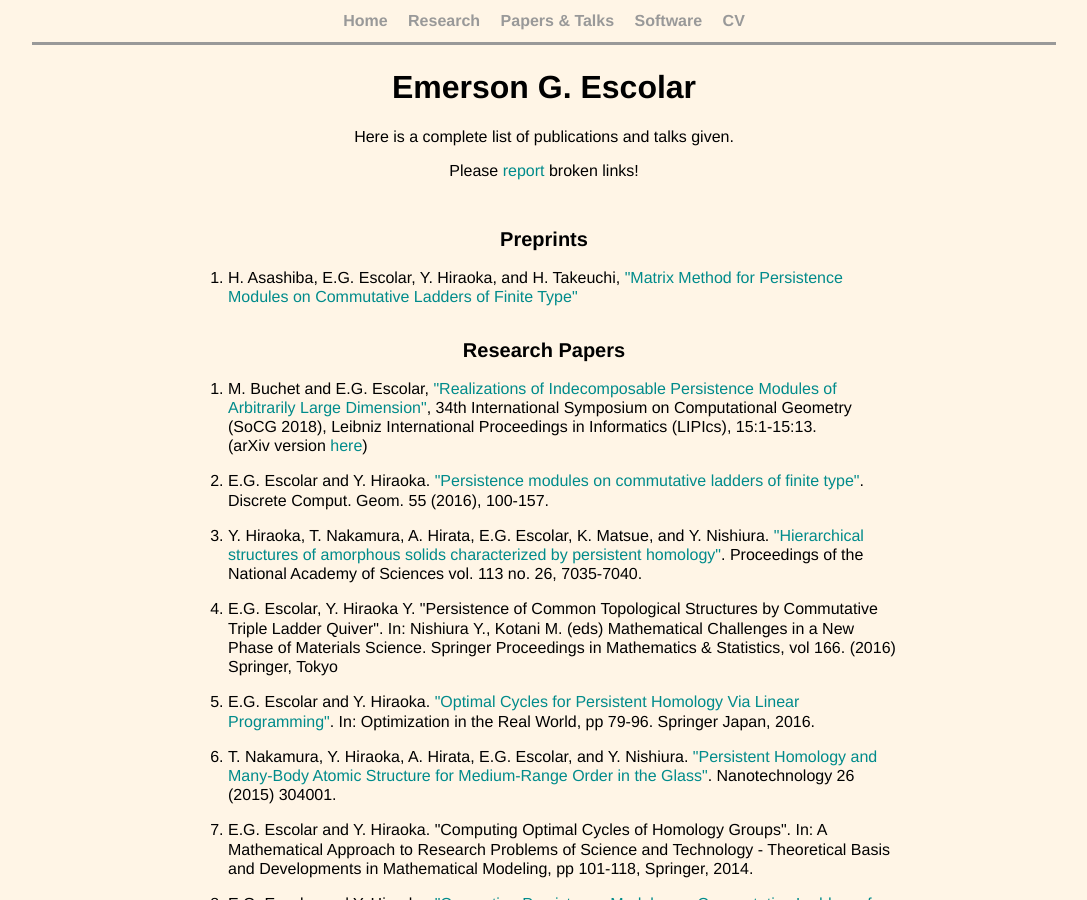
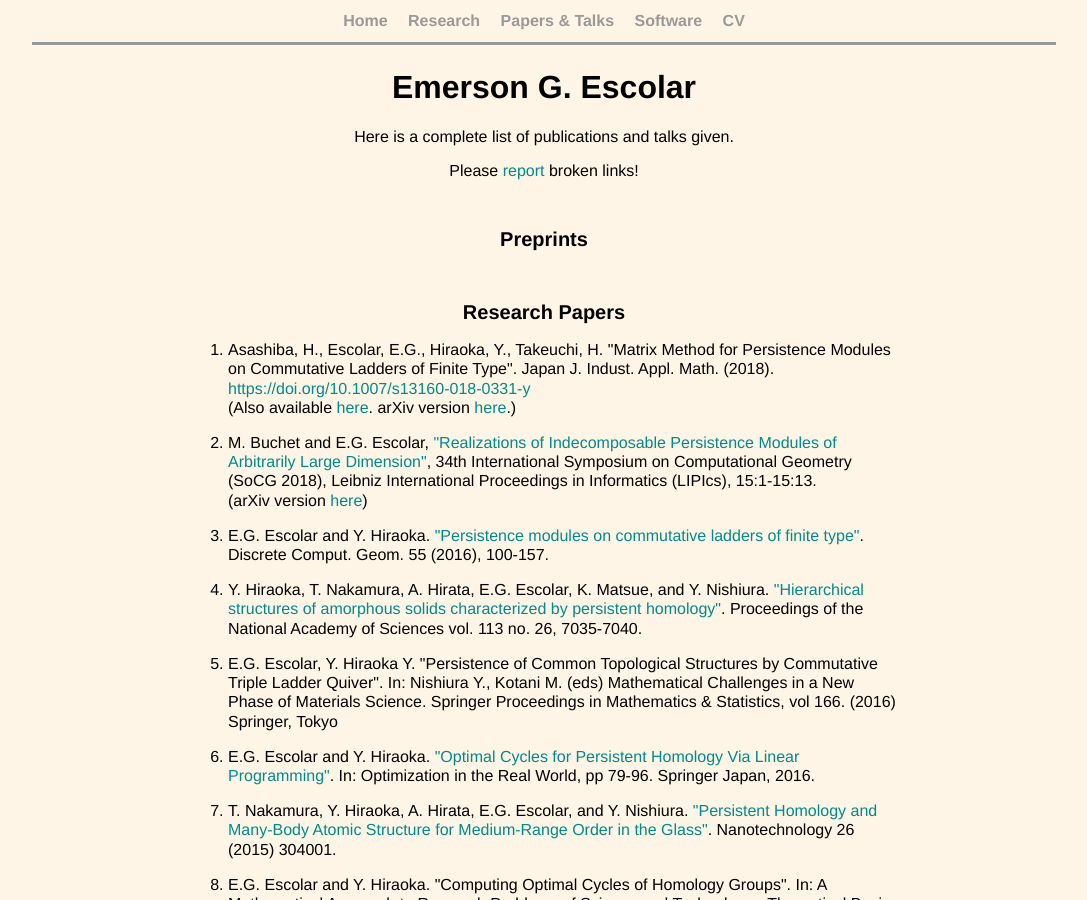
Before and after one commit to emerson-escolar/emerson-escolar.github.io, a Jekyll site: the page built from research_lists.html, in a window 1280 px wide and 900 px high. Shown: the whole window, without its empty margins (96-1183 px from the left). Built offline with Jekyll 4.4.1, drawn with Linux system fonts in a browser that asks for light colours.

Commit message:
update MM paper

```diff
--- a/research_lists.html
+++ b/research_lists.html
@@ -19,16 +19,17 @@
 <section>
 	<h2> Preprints </h2>
 	<ol class="wordbox paperlist">
-		<li>
-			H. Asashiba, E.G. Escolar, Y. Hiraoka, and H. Takeuchi,
-			<a target="_blank" href="https://arxiv.org/abs/1706.10027"> "Matrix Method for Persistence Modules on Commutative Ladders of Finite Type" </a>
-		</li>
 	</ol>
 </section>
 
 <section>
 	<h2> Research Papers </h2>
 	<ol class="wordbox paperlist">
+		<li>
+			Asashiba, H., Escolar, E.G., Hiraoka, Y., Takeuchi, H. "Matrix Method for Persistence Modules on Commutative Ladders of Finite Type". Japan J. Indust. Appl. Math. (2018). <a target="_blank" href="https://doi.org/10.1007/s13160-018-0331-y">https://doi.org/10.1007/s13160-018-0331-y</a>
+			<br />
+			(Also available <a target="blank" href="https://rdcu.be/7GYM">here</a>. arXiv version <a target="_blank" href="https://arxiv.org/abs/1706.10027">here</a>.)
+		</li>
 		<li>
 			M. Buchet and E.G. Escolar,
 			<a target="_blank" href="http://drops.dagstuhl.de/opus/frontdoor.php?source_opus=8728"> "Realizations of Indecomposable Persistence Modules of Arbitrarily Large Dimension"</a>, 34th International Symposium on Computational Geometry (SoCG 2018), Leibniz International Proceedings in Informatics (LIPIcs), 15:1-15:13.
```
